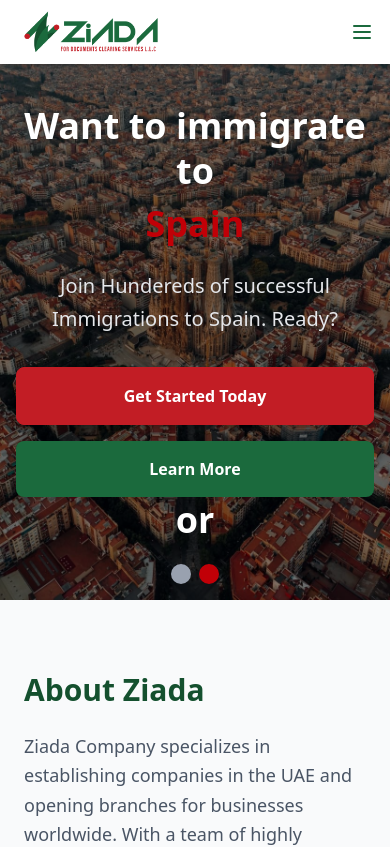
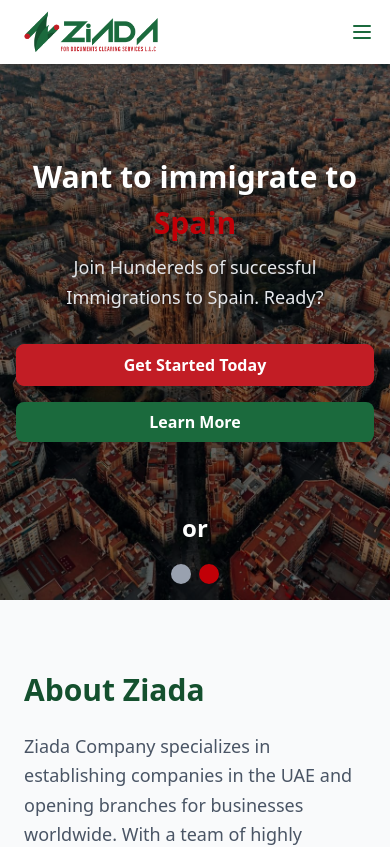
Before and after one commit to menamaged18/Ziadadc, a Next.js app: page / in a window 390 px wide. Shown: the top 847 px of the page. Built offline with nearby package versions, Linux system fonts and the light colour scheme.

Commit message:
solving responsive issues

```diff
--- a/src/components/Heros/SpainHero.tsx
+++ b/src/components/Heros/SpainHero.tsx
@@ -13,22 +13,22 @@
       <div className="absolute inset-0 bg-black/50"></div>
       <div className="relative max-w-7xl mx-auto px-4 sm:px-6 lg:px-8">
         <div className="text-center max-w-4xl mx-auto">
-          <h2 className="text-4xl md:text-5xl font-bold text-white mb-6 leading-tight">
+            <h2 className="text-3xl md:text-4xl font-bold text-white md:mb-6 mb-3 leading-tight">
               Want to immigrate to
             <span className="block mt-2 text-red-700 hover:text-red-800">Spain</span>
           </h2>
-          <p className="text-xl text-gray-200 mb-8 max-w-2xl mx-auto leading-relaxed">
+          <p className="md:text-xl text-lg text-gray-200 mb-8 max-w-2xl mx-auto leading-relaxed">
             Join Hundereds of successful Immigrations to Spain.
             Ready?
           </p>
           <div className="flex flex-col sm:flex-row gap-4 justify-center">
             <button
-            className="text-white font-semibold py-4 px-8 rounded-lg transition-all duration-300 transform hover:scale-105 shadow-lg cursor-pointer bg-[#c21d25] border border-[#c21d25] hover:bg-[#a01820] hover:border-[#a01820]"
+              className="text-white font-semibold md:py-4 md:px-8 py-2 px-4 rounded-lg transition-all duration-300 transform hover:scale-105 shadow-lg cursor-pointer bg-[#c21d25] border border-[#c21d25] hover:bg-[#a01820] hover:border-[#a01820]"
             >
               Get Started Today
             </button>
             <button
-            className="font-semibold py-4 px-8 rounded-lg transition-all transform hover:scale-105 duration-300 bg-[#1b6a3d] text-white hover:bg-[#14502e] cursor-pointer"
+              className="font-semibold md:py-4 md:px-8 py-2 px-4 rounded-lg transition-all transform hover:scale-105 duration-300 bg-[#1b6a3d] text-white hover:bg-[#14502e] cursor-pointer"
             >
               Learn More
             </button>
@@ -36,7 +36,7 @@
         </div>
       </div>
       <HeroToggle setShowUaeHero={setShowUaeHero} showUaeHero={showUaeHero} />
-      <p className='text-white text-4xl font-bold absolute top-130 left-1/2 -translate-x-1/2 -translate-y-1/2'>or</p>
+      <p className='text-white text-2xl md:text-4xl my-2 font-bold absolute top-130 left-1/2 -translate-x-1/2 -translate-y-1/2'>or</p>
     </section>
   );
 };
--- a/src/components/Heros/UAEHero.tsx
+++ b/src/components/Heros/UAEHero.tsx
@@ -11,31 +11,31 @@
       style={{ backgroundImage: `url(/UAE.jpg)` }}
     >
       <div className="absolute inset-0 bg-black/50"></div>
-      <div className="relative max-w-7xl mx-auto px-4 sm:px-6 lg:px-8">
+      <div className="relative md:max-w-7xl max-w-6xl mx-auto px-4 sm:px-6 lg:px-8">
         <div className="text-center max-w-4xl mx-auto">
-          <h2 className="text-4xl md:text-5xl font-bold text-white mb-6 leading-tight">
+          <h2 className="text-3xl md:text-4xl font-bold text-white md:mb-6 mb-3 leading-tight">
             Want to set up a company in
             <span className="block mt-2 text-red-700 hover:text-red-800">UAE</span>
           </h2>
-          <p className="text-xl text-gray-200 mb-8 max-w-2xl mx-auto leading-relaxed">
+          <p className="md:text-xl text-lg text-gray-200 mb-8 max-w-2xl mx-auto leading-relaxed">
             Join thousands of successful businesses who&apos;ve accelerated their growth with our proven solutions.
             Ready to unlock your potential?
           </p>
           <div className="flex flex-col sm:flex-row gap-4 justify-center">
             <button
-            className="text-white font-semibold py-4 px-8 rounded-lg transition-all duration-300 transform hover:scale-105 shadow-lg cursor-pointer bg-[#c21d25] border border-[#c21d25] hover:bg-[#a01820] hover:border-[#a01820]"
+              className="text-white font-semibold md:py-4 md:px-8 py-2 px-4 rounded-lg transition-all duration-300 transform hover:scale-105 shadow-lg cursor-pointer bg-[#c21d25] border border-[#c21d25] hover:bg-[#a01820] hover:border-[#a01820]"
             >
               Get Started Today
             </button>
             <button
-            className="font-semibold py-4 px-8 rounded-lg transition-all transform hover:scale-105 duration-300 bg-[#1b6a3d] text-white hover:bg-[#14502e] cursor-pointer"
+              className="font-semibold md:py-4 md:px-8 py-2 px-4 rounded-lg transition-all transform hover:scale-105 duration-300 bg-[#1b6a3d] text-white hover:bg-[#14502e] cursor-pointer"
             >
               Learn More
             </button>
           </div>
         </div>
       </div>
-      <p className='text-white text-4xl font-bold absolute top-130 left-1/2 -translate-x-1/2 -translate-y-1/2'>or</p>
+      <p className='text-white text-2xl md:text-4xl my-2 font-bold absolute top-130 left-1/2 -translate-x-1/2 -translate-y-1/2'>or</p>
       <HeroToggle setShowUaeHero={setShowUaeHero} showUaeHero={showUaeHero} />
     </section>
   );
```
Lines whose indentation alone changed are shown as unchanged.
